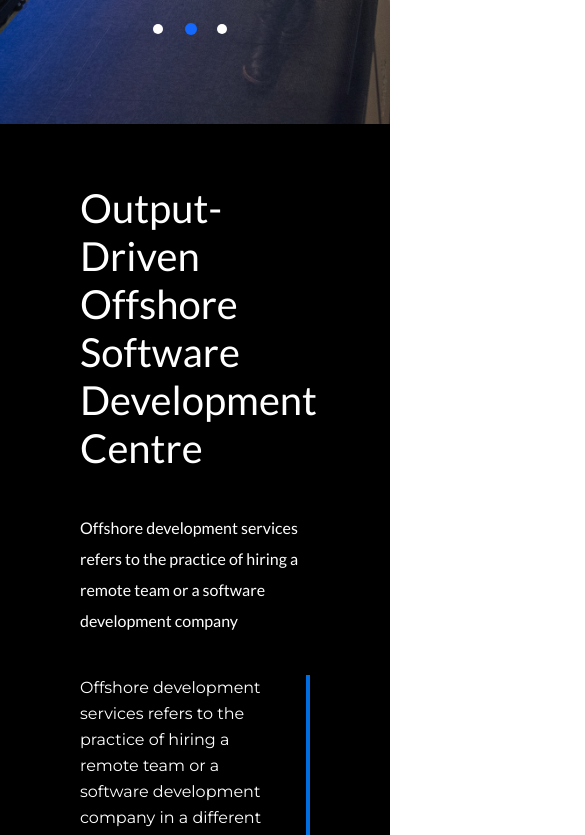
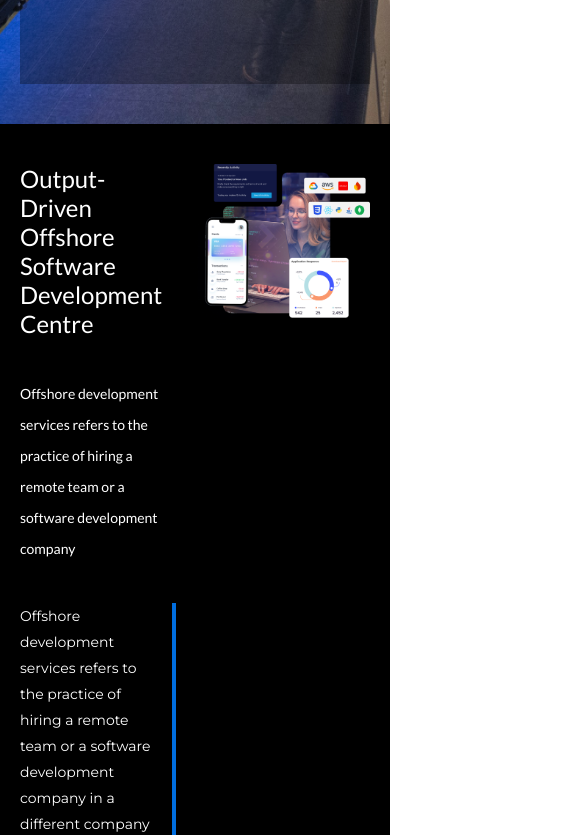
Before and after one commit to Adnan-Baosman/React_Assignment, a React (Vite) app: page / in a window 390 px wide. Shown: the part 720-1555 px from the top of the page, 585 px wide, since content can reach past the window. Built offline with nearby package versions, Linux system fonts and the light colour scheme.

Commit message:
responsive

```diff
--- a/package.json
+++ b/package.json
@@ -10,6 +10,7 @@
     "preview": "vite preview"
   },
   "dependencies": {
+    "@vercel/analytics": "^1.5.0",
     "react": "^18.2.0",
     "react-dom": "^18.2.0",
     "react-icons": "^5.5.0",
--- a/src/App.jsx
+++ b/src/App.jsx
@@ -3,12 +3,15 @@ import Header from "./components/Header";
 import Footer from "./components/Footer";
 import "./App.css";
 import Body from "./components/Body";
+import { Analytics } from "@vercel/analytics/react";
+import "./components/mobilecss.css";
 
 function App() {
   return (
     <div className="app">
       <Header />
       <Body />
+      <Analytics />
     </div>
   );
 }
--- /dev/null
+++ b/src/components/mobilecss.css
@@ -0,0 +1,133 @@
+/*lsat css*/
+
+/* =========================
+   GLOBAL RESPONSIVE FIXES
+   ========================= */
+@media (max-width: 1024px) {
+  section,
+  .blog-section,
+  .ideas-section,
+  .third_section,
+  .contact-section {
+    padding: 50px 40px !important;
+  }
+}
+
+@media (max-width: 768px) {
+  section,
+  .blog-section,
+  .ideas-section,
+  .third_section,
+  .contact-section {
+    padding: 40px 20px !important;
+  }
+}
+
+/* =========================
+   BLOG SECTION
+   ========================= */
+@media (max-width: 768px) {
+  .blog-grid,
+  .blog-cards {
+    flex-direction: column !important;
+    align-items: center !important;
+    gap: 1.5rem !important;
+  }
+  .blog-card {
+    max-width: 100% !important;
+  }
+  .blog-section h2 {
+    font-size: 28px !important;
+    text-align: center !important;
+  }
+}
+
+/* =========================
+   THIRD SECTION CARDS
+   ========================= */
+@media (max-width: 900px) {
+  .cards-section {
+    grid-template-columns: 1fr 1fr !important;
+    gap: 20px !important;
+  }
+}
+@media (max-width: 600px) {
+  .cards-section {
+    grid-template-columns: 1fr !important;
+    gap: 20px !important;
+  }
+  .sec_heading {
+    font-size: 28px !important;
+    line-height: 36px !important;
+    text-align: center !important;
+  }
+}
+
+/* =========================
+   IDEAS SLIDER
+   ========================= */
+@media (max-width: 768px) {
+  .slide-card {
+    flex-direction: column !important;
+    width: 100% !important;
+  }
+  .slide-text,
+  .slide-image {
+    padding: 20px !important;
+  }
+  .slide-text h3 {
+    font-size: 24px !important;
+    line-height: 34px !important;
+  }
+}
+
+/* =========================
+   CONTACT SECTION + FORM
+   ========================= */
+@media (max-width: 1024px) {
+  .contact-section {
+    flex-direction: column !important;
+    gap: 2rem !important;
+    padding: 50px 30px !important;
+  }
+  .left-column,
+  .right-columnFlex {
+    padding-right: 0 !important;
+  }
+}
+
+@media (max-width: 768px) {
+  .contact-form {
+    min-width: auto !important;
+    width: 100% !important;
+  }
+}
+
+/* =========================
+   MAP GRID
+   ========================= */
+@media (max-width: 768px) {
+  .map-grid {
+    grid-template-columns: 1fr !important;
+    gap: 2rem !important;
+    padding: 2rem 0 !important;
+  }
+}
+
+/* =========================
+   TYPOGRAPHY SCALING
+   ========================= */
+@media (max-width: 768px) {
+  h1 {
+    font-size: 28px !important;
+  }
+  h2 {
+    font-size: 24px !important;
+  }
+  h3 {
+    font-size: 20px !important;
+  }
+  p {
+    font-size: 14px !important;
+  }
+}
--- a/src/index.css
+++ b/src/index.css
@@ -28,3 +28,5 @@ body {
 /* section {
   padding: 60px 80px;
 } */
+
+/*mobile*/
```
Also changed, not shown: 1 other file (tests, documents, lock files or other folders).
